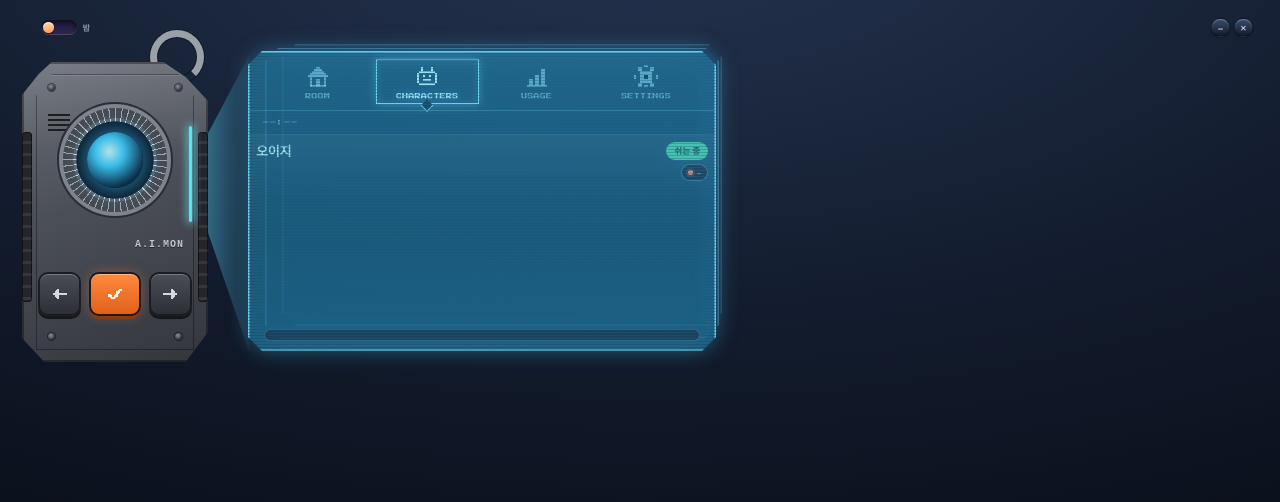
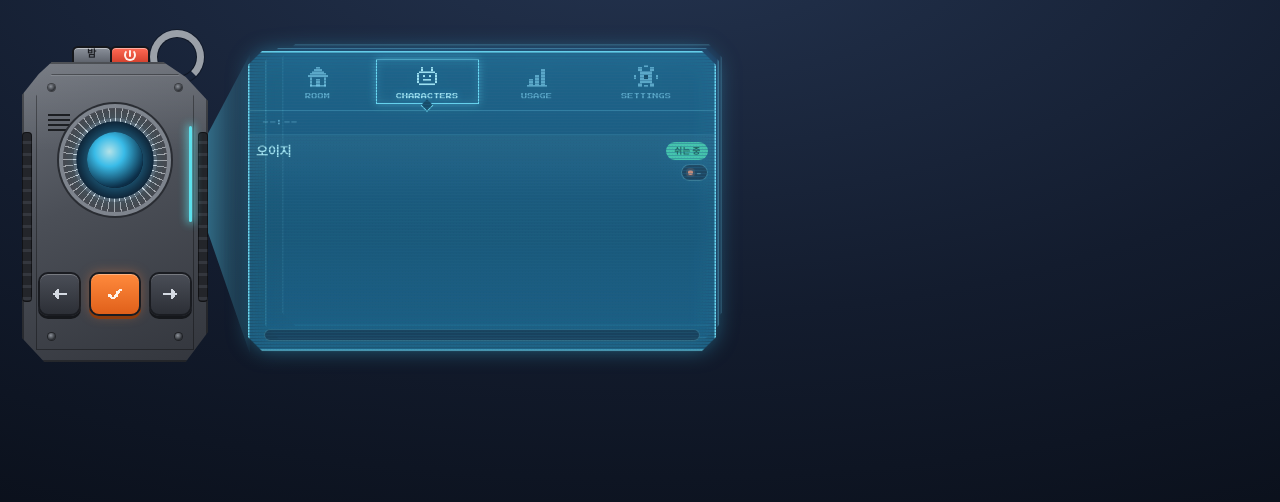
Before and after one commit to xkysius-git/Bot-House, an Electron app: page renderer/index.html in a window 1280 px wide. Both pictures are taken after a click on the button "ROOM". Drawn offline with Linux system fonts and the light colour scheme; no server answers.

Commit message:
feat(ui): 최소화 버튼 삭제, 낮/밤·전원을 윗면 물리 버튼으로, 모든 버튼 눌림·튕김 애니, 기기 글자 삭제
Co-Authored-By: Claude Opus 5.5 <noreply@anthropic.com>

```diff
--- a/renderer/app.js
+++ b/renderer/app.js
@@ -1053,3 +1053,22 @@
 
   document.addEventListener('DOMContentLoaded', boot);
 })();
+
+/* 물리 버튼 누름 애니: 누르는 동안 .down, 놓을 때 .pop (마우스·터치·키보드 공통) */
+(function () {
+  const SEL = '.holo-key, .rail-switch, .win-btn.close';
+  const release = (b) => {
+    if (!b.classList.contains('down')) return;
+    b.classList.remove('down');
+    b.classList.remove('pop');
+    void b.offsetWidth;
+    b.classList.add('pop');
+    setTimeout(() => b.classList.remove('pop'), 180);
+  };
+  document.addEventListener('pointerdown', (e) => {
+    const b = e.target.closest(SEL);
+    if (b) b.classList.add('down');
+  });
+  document.addEventListener('pointerup', () => document.querySelectorAll(SEL).forEach(release));
+  document.addEventListener('pointercancel', () => document.querySelectorAll(SEL).forEach(release));
+})();
--- a/renderer/styles.css
+++ b/renderer/styles.css
@@ -1944,3 +1944,92 @@ html.ui-holo .lcd-body.card-prev { animation: cardPrev .44s cubic-bezier(.2, .7,
   60% { opacity: 1; }
   100% { transform: none; opacity: 1; }
 }
+
+/* ================================================================
+   물리 버튼 (장현님 11-25): 최소화 없음, 낮/밤·전원은 기기 윗면에 튀어나온 버튼
+   모든 버튼은 누르면 실제로 꾹 들어갔다 튀어나온다
+   ================================================================ */
+html.ui-holo #winMin { display: none; }
+html.ui-holo .tabctl {
+  top: 46px;
+  height: 22px;
+  width: auto;
+  z-index: 4; /* 본체(.holo-base z5) 뒤: 아랫부분이 몸통에 묻힌다 */
+  gap: 0;
+}
+html.ui-holo .tabctl.tl { left: 52px; }
+html.ui-holo .tabctl.tr { left: 100px; right: auto; }
+html.ui-holo .rail-switch,
+html.ui-holo .win-btn.close {
+  width: 40px;
+  height: 22px;
+  padding: 0 0 6px;
+  border-radius: 6px 6px 0 0;
+  border: 2px solid #15171b;
+  border-bottom: 0;
+  display: inline-flex;
+  align-items: center;
+  justify-content: center;
+  font: 700 10px/1 'Galmuri11', monospace;
+  transition: transform .06s ease-out, filter .06s;
+}
+html.ui-holo .rail-switch {
+  background: linear-gradient(180deg, #8a909a, #4d525b);
+  box-shadow: inset 0 1px 0 rgba(255, 255, 255, .45);
+  color: #1b1d22;
+}
+html.ui-holo .rail-switch .rail-track { display: none; }
+html.ui-holo .rail-switch .rail-label { color: #1b1d22; font-size: 10px; }
+html.ui-holo .win-btn.close {
+  background: linear-gradient(180deg, #ff6a55, #c4321f);
+  box-shadow: inset 0 1px 0 rgba(255, 255, 255, .45);
+  color: #fff1ec;
+  font-size: 12px;
+}
+html.ui-holo .win-btn.close::before { content: "⏻"; }
+html.ui-holo .win-btn.close { font-size: 0; }
+html.ui-holo .win-btn.close::before { font-size: 12px; }
+html.ui-holo .rail-switch:active,
+html.ui-holo .rail-switch.down,
+html.ui-holo .win-btn.close:active,
+html.ui-holo .win-btn.close.down { transform: translateY(5px); filter: brightness(.85); }
+
+/* 앞면 3버튼: 눌리면 꾹 들어가고(그림자 사라짐) 놓으면 살짝 튕기며 올라온다 */
+html.ui-holo .holo-key { transition: transform .05s ease-out, box-shadow .05s ease-out, filter .05s; }
+html.ui-holo .holo-key:active,
+html.ui-holo .holo-key.down {
+  transform: translateY(3px) scale(.97);
+  box-shadow: inset 0 2px 4px rgba(0, 0, 0, .45), 0 0 0 #15171b;
+  filter: brightness(.9);
+}
+html.ui-holo .holo-key.ok:active,
+html.ui-holo .holo-key.ok.down { box-shadow: inset 0 2px 4px rgba(0, 0, 0, .4), 0 0 0 #8a3a0c, 0 0 18px rgba(255, 130, 60, .6); }
+html.ui-holo .holo-key.pop,
+html.ui-holo .rail-switch.pop,
+html.ui-holo .win-btn.close.pop { animation: keyPop .16s ease-out; }
+@keyframes keyPop {
+  0% { transform: translateY(3px); }
+  60% { transform: translateY(-1px); }
+  100% { transform: none; }
+}
+/* 전원 아이콘: 폰트 대신 링 + 세로선 */
+html.ui-holo .win-btn.close { position: relative; }
+html.ui-holo .win-btn.close::before {
+  content: "";
+  width: 8px; height: 8px;
+  border: 2px solid #fff1ec;
+  border-top-color: transparent;
+  border-radius: 50%;
+  margin-bottom: 1px;
+}
+html.ui-holo .win-btn.close::after {
+  content: "";
+  position: absolute;
+  left: 50%; top: 2px;
+  width: 2px; height: 7px;
+  transform: translateX(-50%);
+  background: #fff1ec;
+  border-radius: 1px;
+}
+/* 기기 글자 빼기 (장현님 11-25) */
+html.ui-holo .hb-name { display: none; }
```
